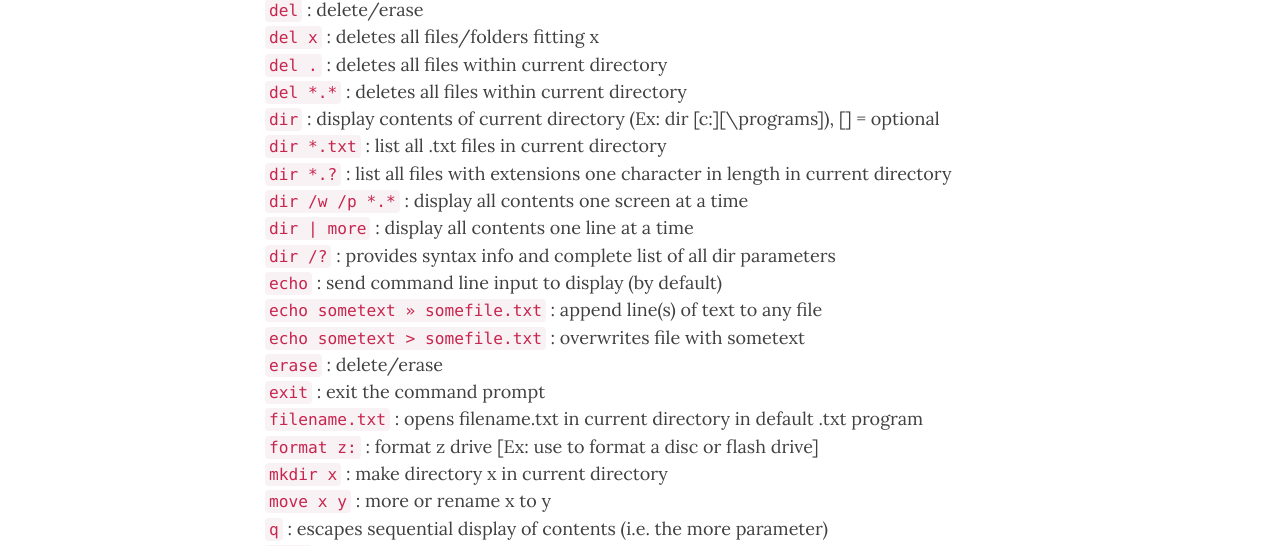
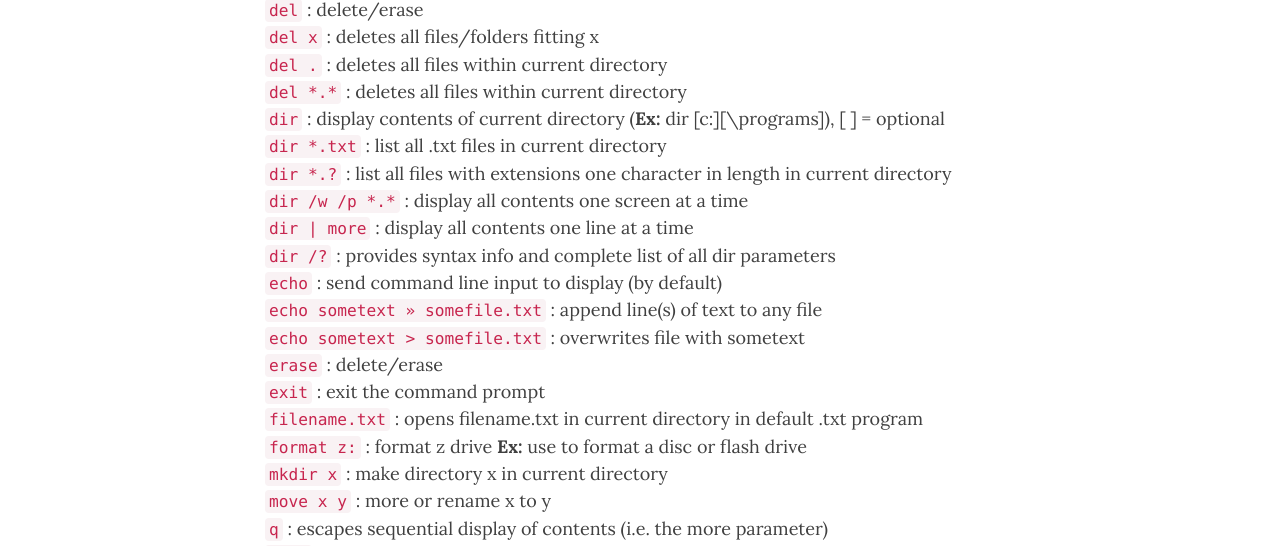
Before and after one commit to patevs/old_blog, a Jekyll site: the page built from _posts/2017-12-02-command-line.md, in a window 1280 px wide and 900 px high, scrolled down 1147 px. Shown: the part 153-699 px from the top of the window. Built offline with Jekyll 4.4.1, drawn with Linux system fonts in a browser that asks for light colours; nearby versions of some CDN libraries.

```diff
--- a/_posts/2017-12-02-command-line.md
+++ b/_posts/2017-12-02-command-line.md
@@ -33,7 +33,7 @@ The following is my command prompt reference/ cheat sheet in case I forget any o
 `cd x` : move to the current\x directory<br>
 `cd z:` : change to the z root directory (as opposed to c:)<br>
 `copy x y` : copy file x to directory y<br>
-			 __Ex:__ (D:\games\galaga.exe C:\programs[\awesome.exe]), [ ] = optional<br>
+__Ex:__ (D:\games\galaga.exe C:\programs[\awesome.exe]), [ ] = optional<br>
 `copy file con` : display file contents in console<br>
 `copy con file.txt` : create text file in the console window, end with ctrl+z (^z or F6)<br>
 `date` : change the date<br>
@@ -41,7 +41,7 @@ The following is my command prompt reference/ cheat sheet in case I forget any o
 `del x` : deletes all files/folders fitting x<br>
 `del .` : deletes all files within current directory<br>
 `del *.*` : deletes all files within current directory<br>
-`dir` : display contents of current directory (Ex: dir [c:][\programs]), [] = optional<br>
+`dir` : display contents of current directory (__Ex:__ dir [c:][\programs]), [ ] = optional<br>
 `dir *.txt` : list all .txt files in current directory<br>
 `dir *.?` : list all files with extensions one character in length in current directory<br>
 `dir /w /p *.*` : display all contents one screen at a time<br>
@@ -53,7 +53,7 @@ The following is my command prompt reference/ cheat sheet in case I forget any o
 `erase` : delete/erase<br>
 `exit` : exit the command prompt<br>
 `filename.txt` : opens filename.txt in current directory in default .txt program<br>
-`format z:` : format z drive [Ex: use to format a disc or flash drive]<br>
+`format z:` : format z drive __Ex:__ use to format a disc or flash drive<br>
 `mkdir x` : make directory x in current directory<br>
 `move x y` : more or rename x to y<br>
 `q` : escapes sequential display of contents (i.e. the more parameter)<br>
```
